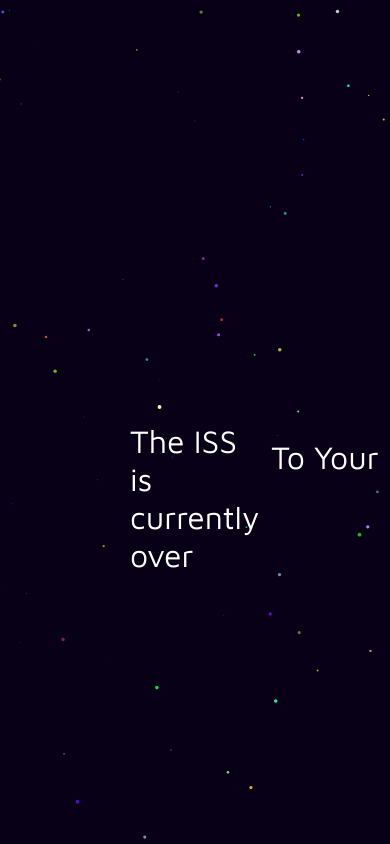
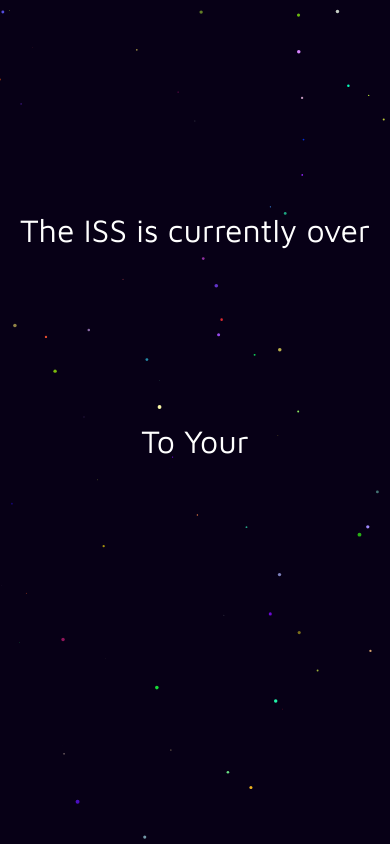
Before and after one commit to AIndoria/is-iss-over-you, a plain HTML site: page index.html in a window 390 px wide. Drawn offline with Linux system fonts and the light colour scheme.

Commit message:
Restructure due to Responsive Design

```diff
--- a/index.html
+++ b/index.html
@@ -7,22 +7,23 @@
     <meta name="description" content="Check if the International Space Station is visible from your location."/>
     <meta name="author" content="Abhishek Indoria"/>
     <link href="https://fonts.googleapis.com/css?family=Josefin+Sans|Maven+Pro" rel="stylesheet">
-    <link rel="stylesheet" type="text/css" href="css/styles.css">
+    <link rel="stylesheet" type="text/css" media="screen and (min-width:1201px)" href="css/styles.css">
+    <link rel="stylesheet" type="text/css" media="screen and (max-width:1200px)" href="css/responsive.css">
   </head>
 
   <body onresize="redrawCanvas()">
     <canvas id="bg"></canvas>
     <div class="root" id="root">
       <div class="answer-primary" id="answer-primary"></div>
+      <div class="answer-loc">
+        <div class="answer-loc-static">The ISS is currently over</div>
+        <div class="answer-loc-dynamic" id="iss-loc"></div>
+      </div>
       <div class="answer-direction" id="answer-direction">
         <div class="answer-direction-static">To Your</div>
         <div class="answer-direction-dynamic" id="answer-direction-dynamic"></div>
       </div>
       <div class="answer-explanation" id="answer-explanation"></div>
-      <div class="answer-loc">
-        <div class="answer-loc-static">The ISS is currently over</div>
-        <div class="answer-loc-dynamic" id="iss-loc"></div>
-      </div>
     </div>
     <script src="js/script.js"></script>
     <script src="js/canvas.js"></script>
```
